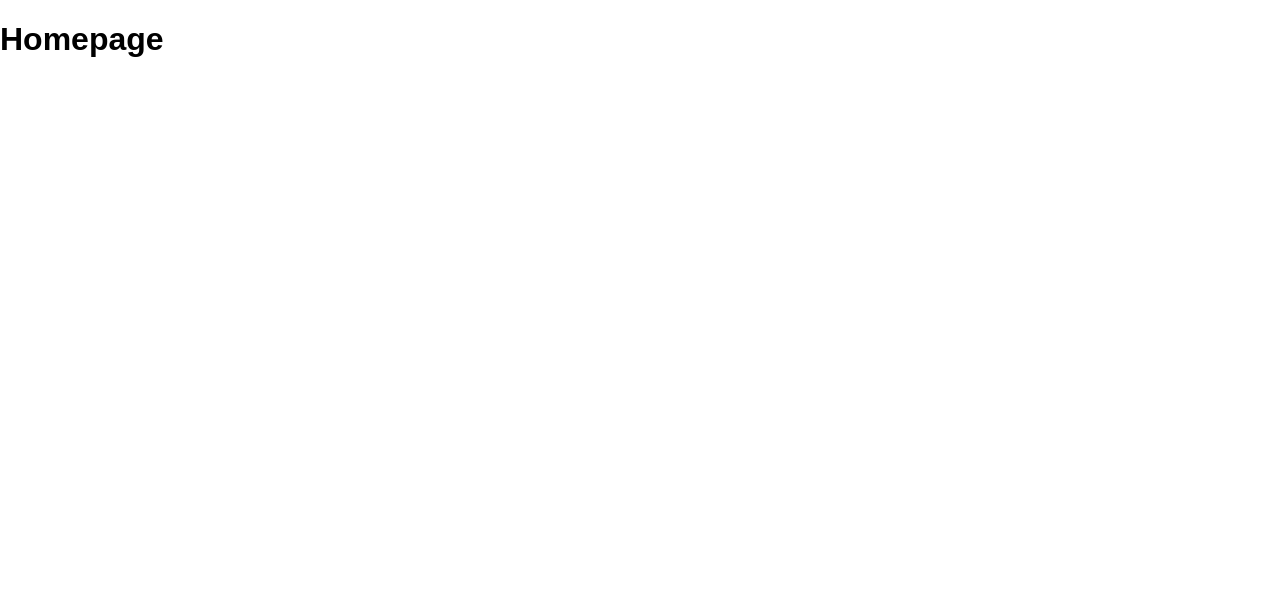
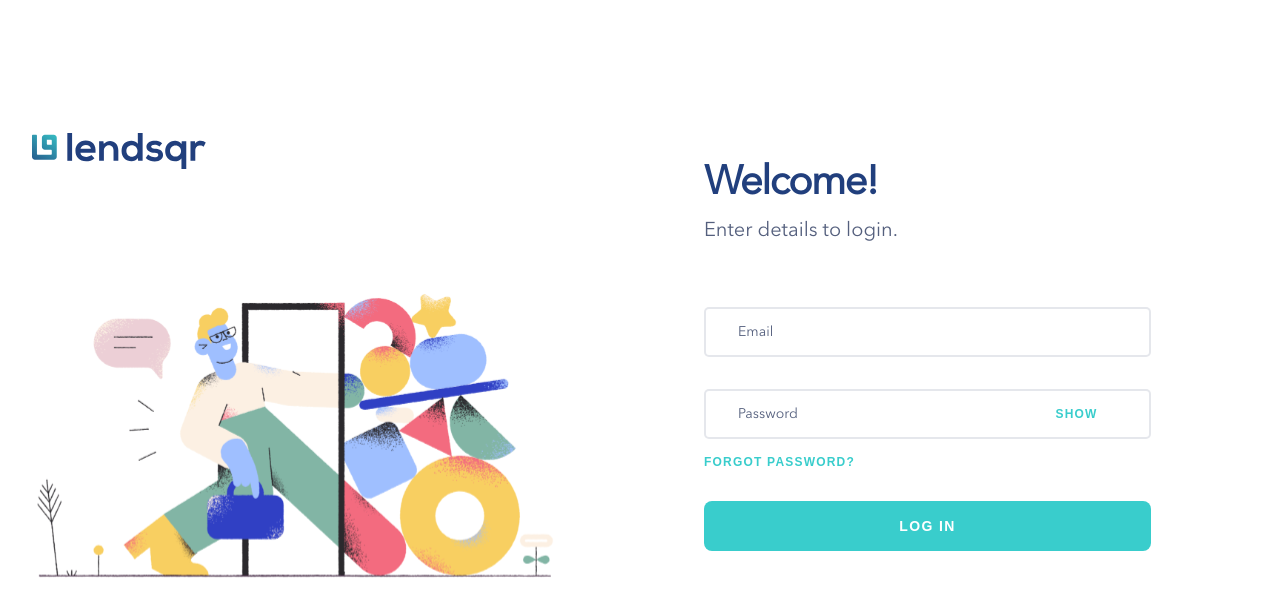
Before and after one commit to TaiwoSoftware/lendsqr-fe-test, a React (Vite) app: page / in a window 1280 px wide. Shown: the top 616 px of the page. Built offline with nearby package versions, Linux system fonts and the light colour scheme.

Commit message:
removed homepage because it is not needed

```diff
--- a/src/App.jsx
+++ b/src/App.jsx
@@ -7,12 +7,7 @@
     <>
       <Router>
         <Routes>
-          <Route path="/" element={
-            <div>
-              <h1>Homepage</h1>
-            </div>
-          } />
-          <Route path="/signin" element={<SignUp />} />
+          <Route path="/" element={<SignUp />} />
           <Route path="/dashboard" element={<Dashboard />} />
         </Routes>
       </Router>
```
